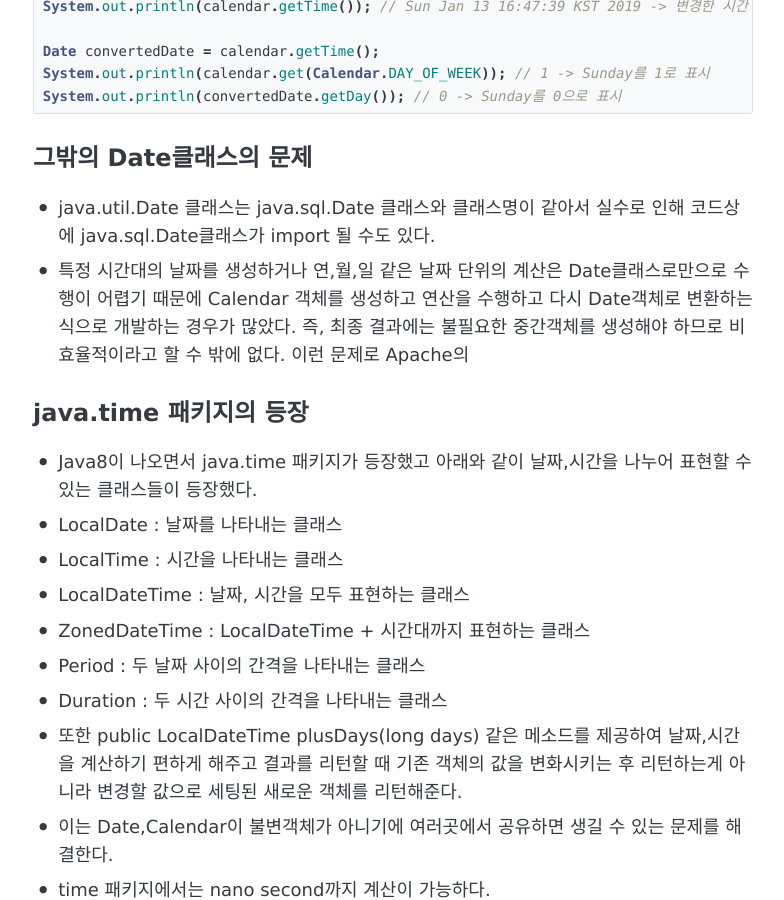
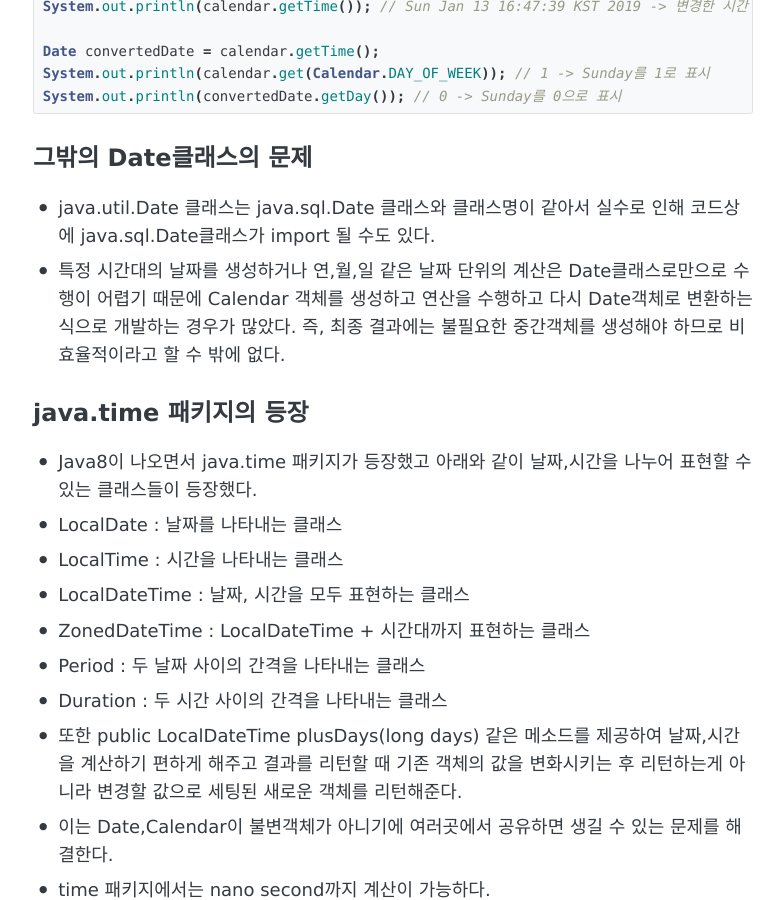
Before and after one commit to shinkwangwon/shinkwangwon.github.io, a Jekyll site: the page built from _posts/2019-12-14-java-date.md, in a window 1280 px wide and 900 px high, scrolled down 1175 px. Shown: the whole window, without its empty margins (247-1031 px from the left). Built offline with Jekyll 4.4.1, drawn with Linux system fonts in a browser that asks for light colours.

Commit message:
text update

```diff
--- a/_posts/2019-12-14-java-date.md
+++ b/_posts/2019-12-14-java-date.md
@@ -33,7 +33,7 @@ System.out.println(convertedDate.getDay()); // 0 -> Sunday를 0으로 표시
 
 ## 그밖의 Date클래스의 문제
 - java.util.Date 클래스는 java.sql.Date 클래스와 클래스명이 같아서 실수로 인해 코드상에 java.sql.Date클래스가 import 될 수도 있다.
-- 특정 시간대의 날짜를 생성하거나 연,월,일 같은 날짜 단위의 계산은 Date클래스로만으로 수행이 어렵기 때문에 Calendar 객체를 생성하고 연산을 수행하고 다시 Date객체로 변환하는 식으로 개발하는 경우가 많았다. 즉, 최종 결과에는 불필요한 중간객체를 생성해야 하므로 비효율적이라고 할 수 밖에 없다. 이런 문제로 Apache의
+- 특정 시간대의 날짜를 생성하거나 연,월,일 같은 날짜 단위의 계산은 Date클래스로만으로 수행이 어렵기 때문에 Calendar 객체를 생성하고 연산을 수행하고 다시 Date객체로 변환하는 식으로 개발하는 경우가 많았다. 즉, 최종 결과에는 불필요한 중간객체를 생성해야 하므로 비효율적이라고 할 수 밖에 없다.
 
 ## java.time 패키지의 등장
 - Java8이 나오면서 java.time 패키지가 등장했고 아래와 같이 날짜,시간을 나누어 표현할 수 있는 클래스들이 등장했다.
```
